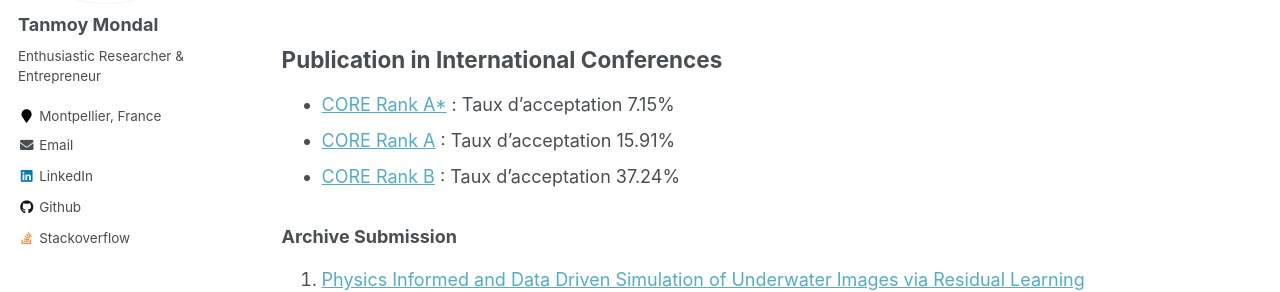
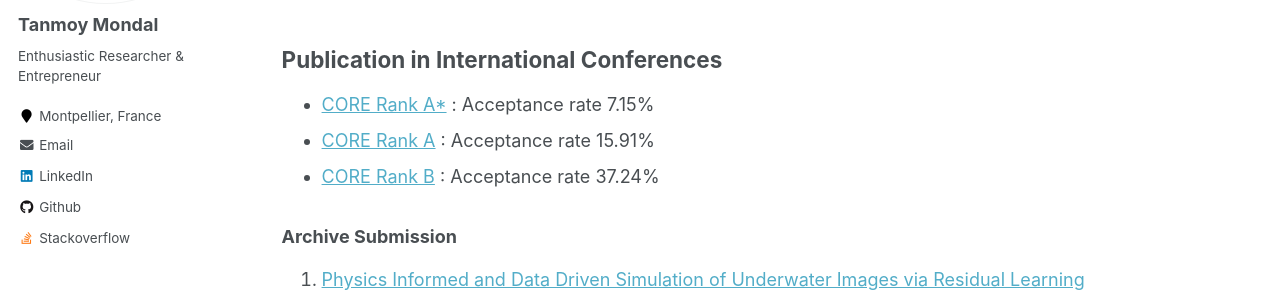
Before and after one commit to mondal-tanmoy/mondal-tanmoy.github.io, a Jekyll site: the page built from _pages/publications.md, in a window 1280 px wide and 900 px high, scrolled down 1559 px. Shown: the part 166-458 px from the top of the window. Built offline with Jekyll 4.4.1, drawn with Linux system fonts in a browser that asks for light colours.

Commit message:
site updated

```diff
--- a/_pages/publications.md
+++ b/_pages/publications.md
@@ -41,7 +41,7 @@ Sidere, Jean-Christophe Burie <br/>
 
 ### Under Review
 
-1. [Multi-task Learning for the Classification of Papyrus Manuscripts and Symbols](https://www.researchgate.net/publication/50850410_Automatic_Craniofacial_Structure_Detection_on_Cephalometric_Images) <br/>
+1. Multi-task Learning for the Classification of Papyrus Manuscripts and Symbols <br/>
 Himanshu Srivastava, *<u>Tanmoy Mondal</u>*<br/> Submitted in [Elsevier Pattern Recognition Letters (PRL) Journal](https://www.sciencedirect.com/journal/pattern-recognition-letters) **(Impact Factor : 5.1)** (IM-PR)
 
 
@@ -70,16 +70,16 @@ Will be submitted in: IEEE Transaction of Image Processing (TIP); **(Impact Fact
 
 ## Publication in International Conferences
 
-* [CORE Rank A*](http://portal.core.edu.au/conf-ranks/) : Taux d’acceptation 7.15%
-* [CORE Rank A](http://portal.core.edu.au/conf-ranks/) : Taux d’acceptation 15.91%
-* [CORE Rank B](http://portal.core.edu.au/conf-ranks/) : Taux d’acceptation 37.24%
+* [CORE Rank A*](http://portal.core.edu.au/conf-ranks/) : Acceptance rate 7.15%
+* [CORE Rank A](http://portal.core.edu.au/conf-ranks/) : Acceptance rate 15.91%
+* [CORE Rank B](http://portal.core.edu.au/conf-ranks/) : Acceptance rate 37.24%
 
 
 
 
 ### Archive Submission
 
-1. [Physics Informed and Data Driven Simulation of Underwater Images via Residual Learning](/files/pdf/conf/eccv2022submission_ver_1.pdf) <br/>
+1. [Physics Informed and Data Driven Simulation of Underwater Images via Residual Learning](https://arxiv.org/abs/2402.05281) <br/>
 *<u>Tanmoy Mondal</u>*, Lucas Drumetz, Ricardo Mendoza; (IM-PR)
 
 <!-- Will be submitted in: European Conference on Computer Vision (ECCV); 2022; **(CORE Rank : A*)** (IM-PR) -->
```
Also changed, not shown: _pages/about.md (+17 -1 lines), 4 other files.
